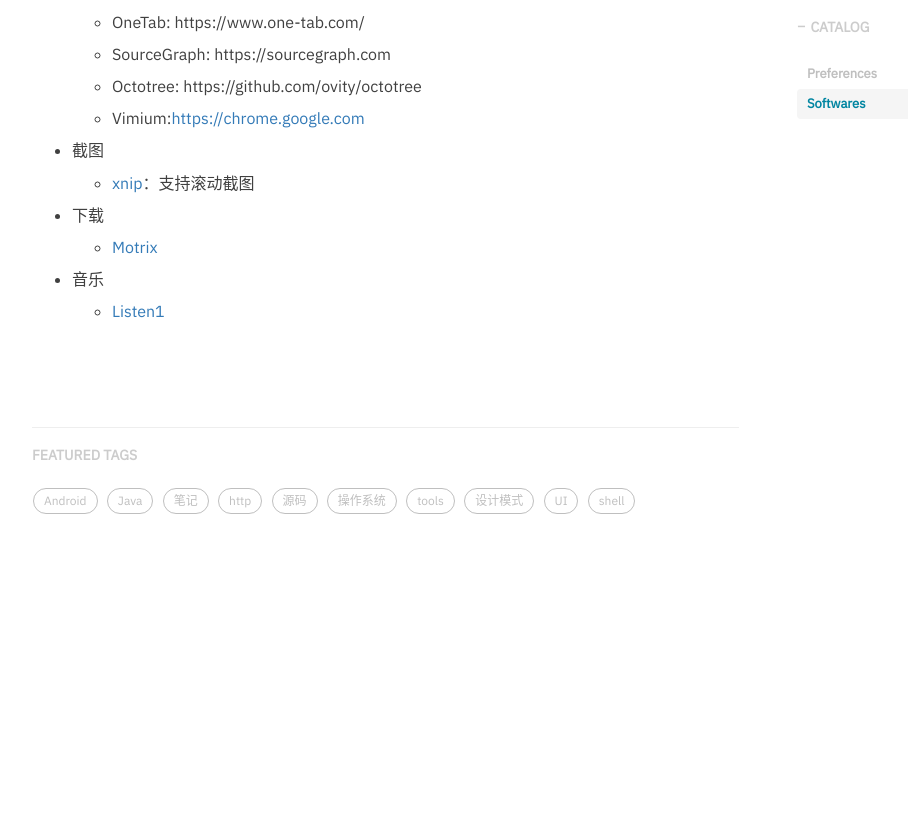
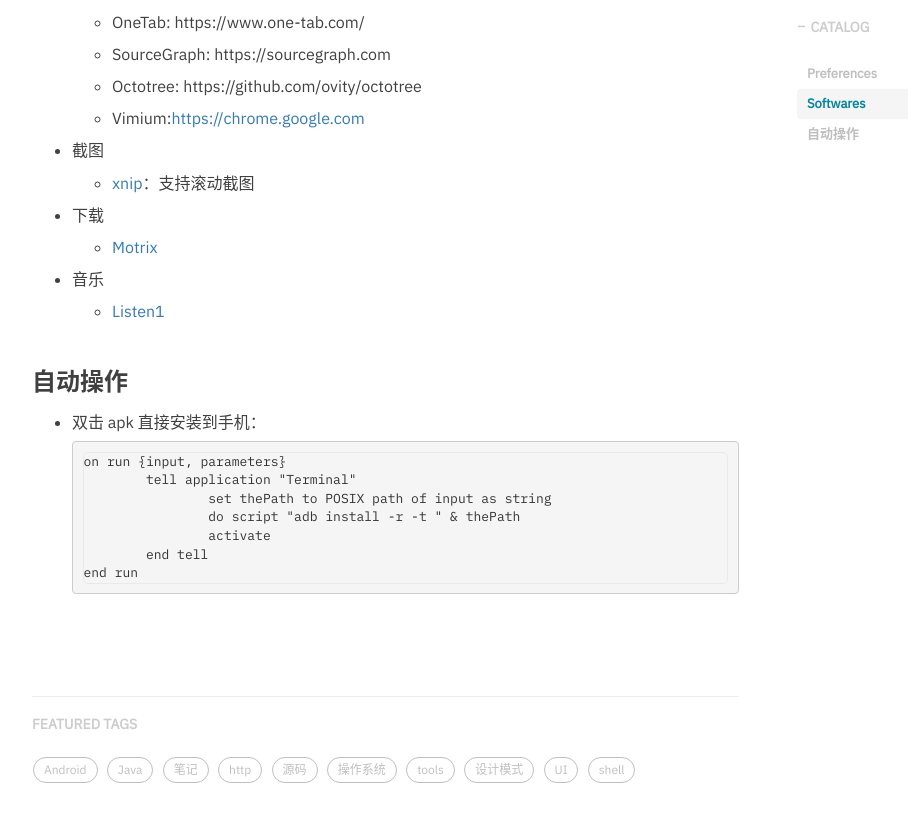
Before and after one commit to hurshi/hurshi.github.io, a Jekyll site: the page built from _posts/2018-01-01-preference_mac.md, in a window 1280 px wide and 900 px high, scrolled down 3847 px. Shown: the top 822 px of the window, without its empty margins (233-1141 px from the left). Built offline with Jekyll 4.4.1, drawn with Linux system fonts in a browser that asks for light colours; nearby versions of some CDN libraries; some web fonts are replaced; comment, search, counter and statistics services are not loaded; before the commit the page ends 4478 px from its top, so only the background shows below that.

Commit message:
add auto exec

````diff
--- a/_posts/2018-01-01-preference_mac.md
+++ b/_posts/2018-01-01-preference_mac.md
@@ -20,6 +20,7 @@
    |     **Desktop**      | **Mission Control** |
 
 ### Softwares
+
 * **BetterTouchTool**
 
   * 网站：https://folivora.ai/
@@ -196,3 +197,18 @@
 * 音乐
 
   * [Listen1](https://github.com/listen1/listen1)
+
+
+
+### 自动操作
+* 双击 apk 直接安装到手机：
+
+  ```AppleScript
+  on run {input, parameters}
+  	tell application "Terminal"
+  		set thePath to POSIX path of input as string
+  		do script "adb install -r -t " & thePath
+  		activate
+  	end tell
+  end run
+  ```
````
